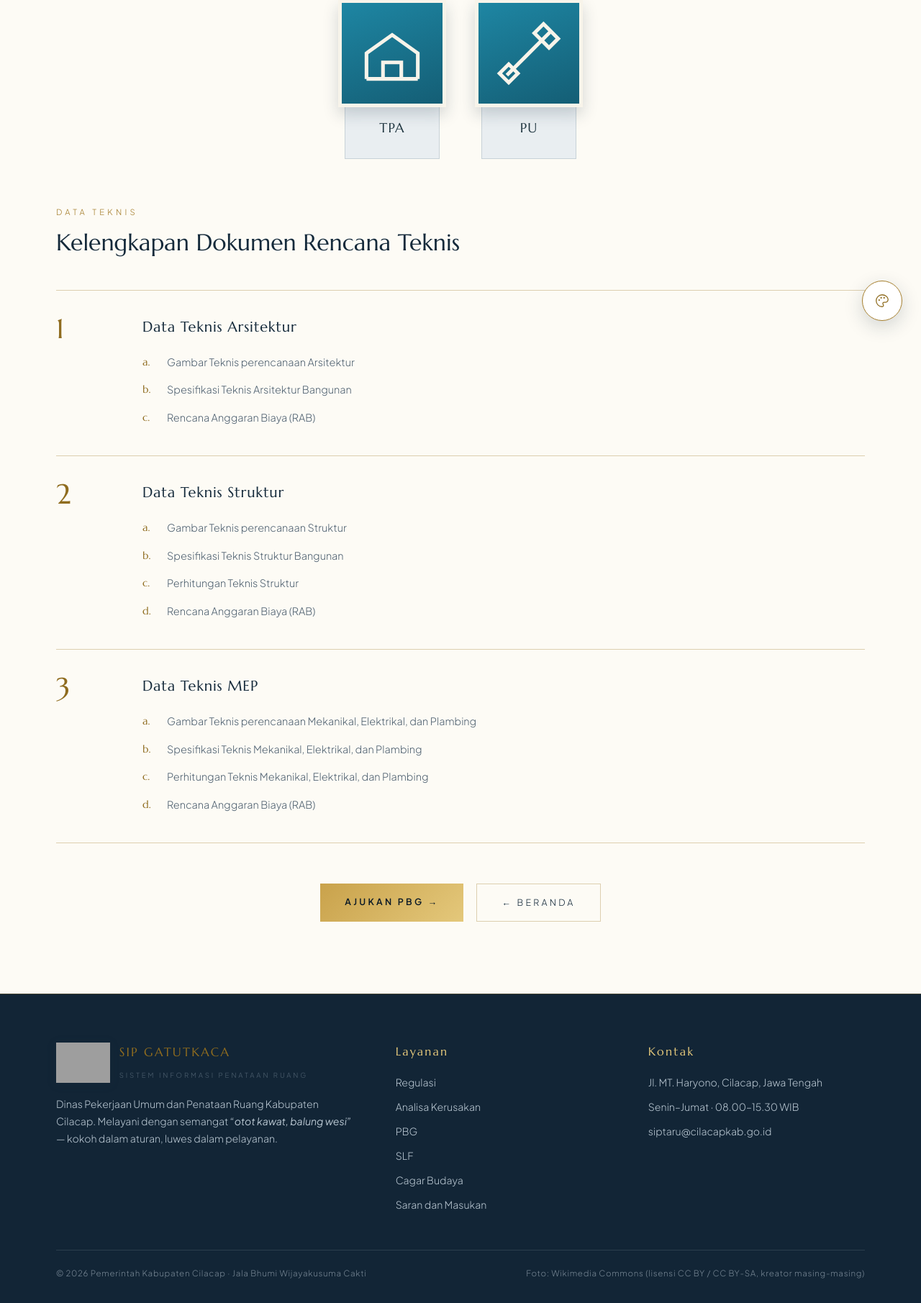
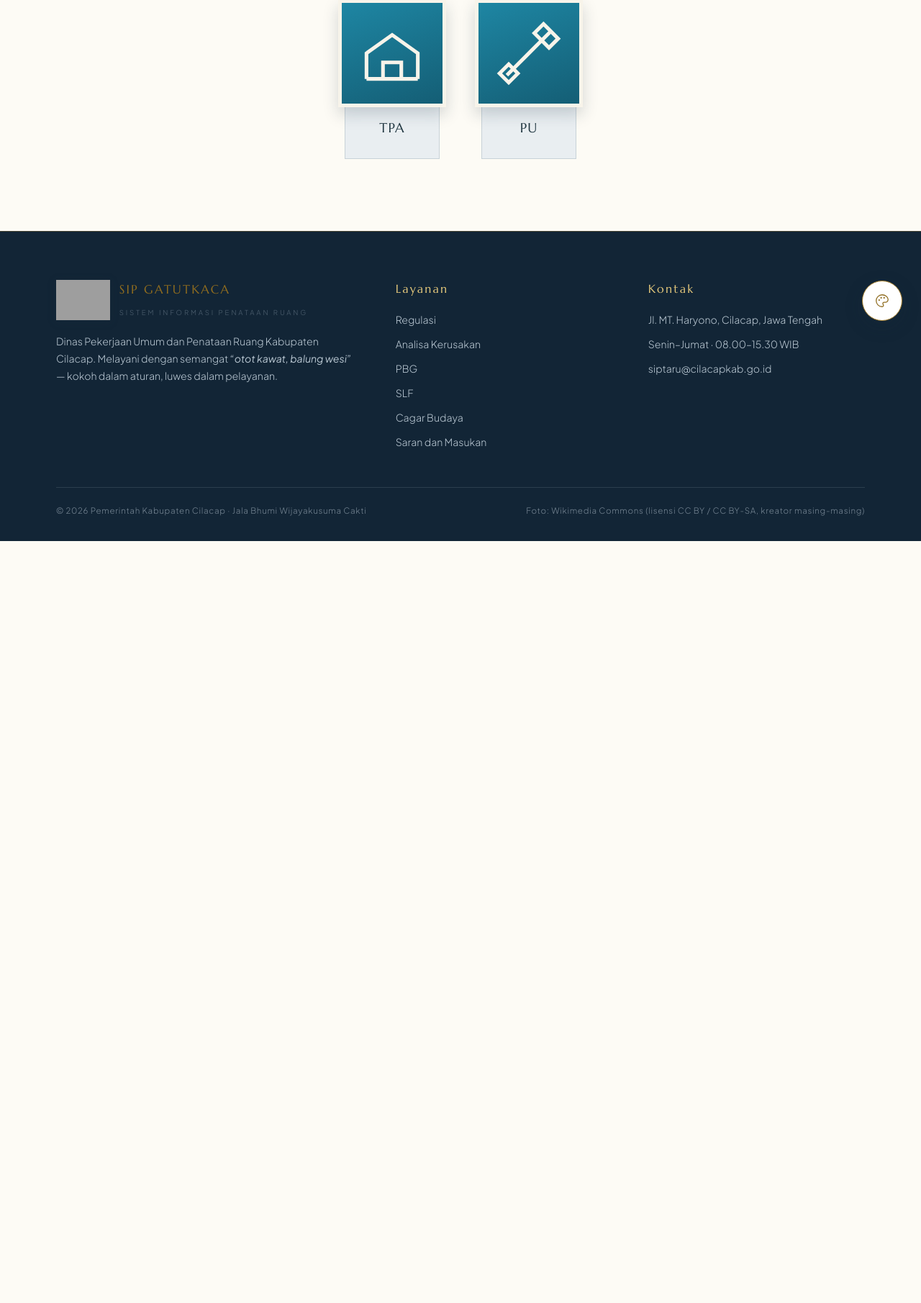
Before and after one commit to simbgsemarang-code/sipgatutkaca, a CodeIgniter app: page /pbg in a window 1280 px wide. Shown: the part 328-2139 px from the top of the page at 72% size. After the commit the page ends 1080 px from the top, so only its background shows below. Run offline with CodeIgniter, Linux system fonts and the light colour scheme; grey boxes are pictures that could not be loaded.

Commit message:
Halaman PBG: hapus "Kelengkapan Dokumen Rencana Teknis" sampai tombol Beranda
Menghapus bagian Data Teknis (Kelengkapan Dokumen Rencana Teknis -
3 langkah: Arsitektur/Struktur/MEP) beserta baris tombol "Ajukan
PBG"/"Beranda" yang tadinya menutup halaman. Setelah Data Umum juga
sudah dihapus sebelumnya, halaman ini sekarang cuma berisi breadcrumb
dan Portal Tim Penelaah PBG (TPA/PU) - murni jadi halaman portal
staf, bukan lagi halaman persyaratan PBG.

Ikut dihapus CSS .steps/.step/.step-num/.pbg-sub/.pbg-letter yang
jadi tidak terpakai sama sekali setelah markup-nya hilang (sudah
dicek tidak ada pemakaian lain di file ini).

```diff
--- a/application/views/pages/pbg.php
+++ b/application/views/pages/pbg.php
@@ -96,20 +96,6 @@ section.alt{background:var(--bg-alt)}
 h2{font-family:var(--display);font-weight:400;font-size:clamp(1.8rem,3.4vw,2.6rem);line-height:1.2;max-width:24ch}
 .section-lead{color:var(--muted);max-width:66ch;margin-top:18px}
 
-
-/* ===== TIMELINE TATA CARA / DATA TEKNIS ===== */
-.steps{margin-top:46px;display:grid;gap:0}
-.step{display:grid;grid-template-columns:90px 1fr;gap:30px;padding:34px 0;border-bottom:1px solid var(--line);align-items:start}
-.step:first-child{border-top:1px solid var(--line)}
-.step-num{font-family:var(--display);font-size:2.4rem;color:var(--gold-300);line-height:1}
-.step h3{font-family:var(--display);font-weight:400;font-size:1.25rem;color:var(--text);margin-bottom:8px;letter-spacing:.04em}
-.step p{color:var(--muted);font-size:.93rem;max-width:70ch}
-.step .tag{margin-top:12px}
-
-.pbg-sub{list-style:none;margin-top:12px}
-.pbg-sub li{display:flex;gap:14px;padding:7px 0;color:var(--muted);font-size:.9rem}
-.pbg-letter{font-family:var(--display);color:var(--gold-300);min-width:20px;flex:0 0 auto}
-
 /* ===== TABEL & FORM ===== */
 table{width:100%;border-collapse:collapse;margin-top:44px;font-size:.9rem}
 th{font-family:var(--display);font-weight:400;letter-spacing:.12em;text-transform:uppercase;font-size:.74rem;color:var(--gold-300);text-align:left;padding:16px 14px;border-bottom:1px solid var(--gold-500)}
@@ -172,8 +158,6 @@ footer{background:var(--foot);color:#F8F4EA;padding:66px 0 32px;border-top:1px s
 }
 @media(max-width:560px){
   section{padding:76px 0}
-  .step{grid-template-columns:56px 1fr;gap:18px}
-  .step-num{font-size:1.7rem}
   .tim-icon-box{width:120px;height:120px}
   .tim-icon-box svg{width:88px;height:88px}
 }
@@ -264,53 +248,6 @@ footer{background:var(--foot);color:#F8F4EA;padding:66px 0 32px;border-top:1px s
       </div>
     </div>
 
-    <div class="reveal" style="margin-top:64px">
-      <p class="eyebrow" style="margin-bottom:0">Data Teknis</p>
-      <h2 style="font-size:clamp(1.5rem,2.6vw,2rem);margin-top:14px">Kelengkapan Dokumen Rencana Teknis</h2>
-    </div>
-
-    <div class="steps reveal">
-      <div class="step">
-        <div class="step-num">1</div>
-        <div>
-          <h3>Data Teknis Arsitektur</h3>
-          <ol class="pbg-sub">
-            <li><span class="pbg-letter">a.</span><span>Gambar Teknis perencanaan Arsitektur</span></li>
-            <li><span class="pbg-letter">b.</span><span>Spesifikasi Teknis Arsitektur Bangunan</span></li>
-            <li><span class="pbg-letter">c.</span><span>Rencana Anggaran Biaya (RAB)</span></li>
-          </ol>
-        </div>
-      </div>
-      <div class="step">
-        <div class="step-num">2</div>
-        <div>
-          <h3>Data Teknis Struktur</h3>
-          <ol class="pbg-sub">
-            <li><span class="pbg-letter">a.</span><span>Gambar Teknis perencanaan Struktur</span></li>
-            <li><span class="pbg-letter">b.</span><span>Spesifikasi Teknis Struktur Bangunan</span></li>
-            <li><span class="pbg-letter">c.</span><span>Perhitungan Teknis Struktur</span></li>
-            <li><span class="pbg-letter">d.</span><span>Rencana Anggaran Biaya (RAB)</span></li>
-          </ol>
-        </div>
-      </div>
-      <div class="step">
-        <div class="step-num">3</div>
-        <div>
-          <h3>Data Teknis MEP</h3>
-          <ol class="pbg-sub">
-            <li><span class="pbg-letter">a.</span><span>Gambar Teknis perencanaan Mekanikal, Elektrikal, dan Plambing</span></li>
-            <li><span class="pbg-letter">b.</span><span>Spesifikasi Teknis Mekanikal, Elektrikal, dan Plambing</span></li>
-            <li><span class="pbg-letter">c.</span><span>Perhitungan Teknis Mekanikal, Elektrikal, dan Plambing</span></li>
-            <li><span class="pbg-letter">d.</span><span>Rencana Anggaran Biaya (RAB)</span></li>
-          </ol>
-        </div>
-      </div>
-    </div>
-
-    <div class="reveal" style="margin-top:56px;text-align:center;display:flex;gap:18px;justify-content:center;flex-wrap:wrap">
-      <a class="btn btn-gold" href="<?php echo base_url('login?from=pbg'); ?>">Ajukan PBG →</a>
-      <a class="btn btn-ghost" href="<?php echo base_url(); ?>">← Beranda</a>
-    </div>
   </div>
 </section>
 
```
